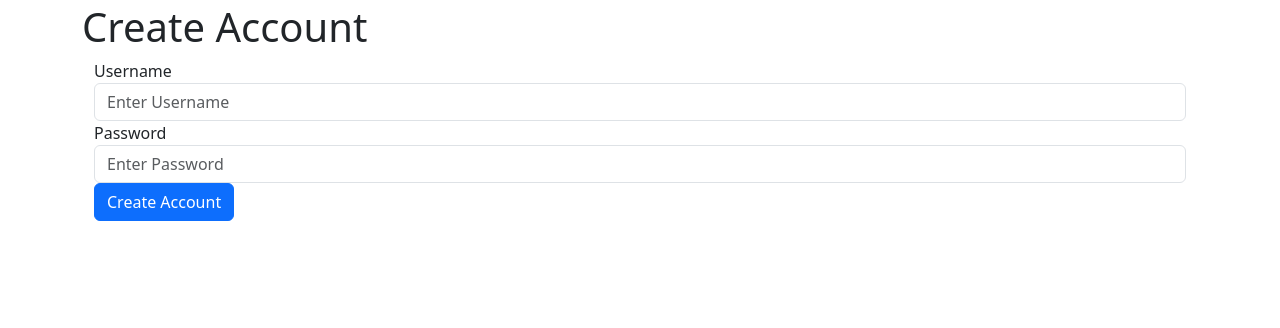
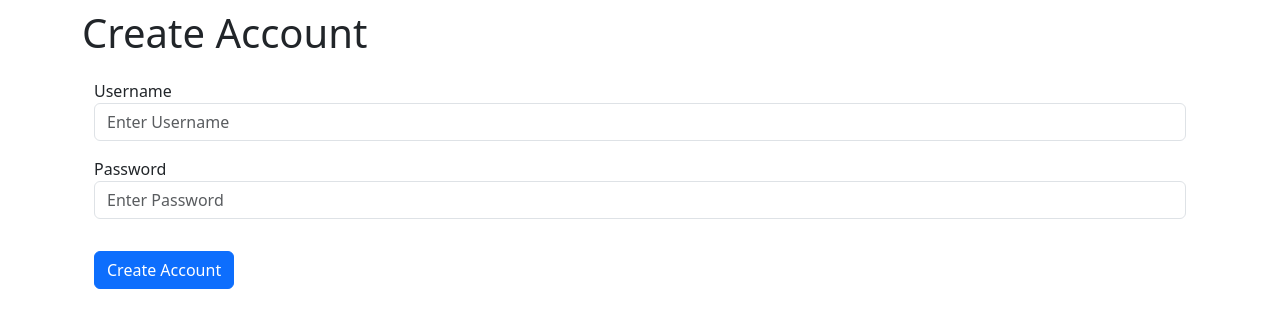
Before and after one commit to benjamin-odell/miniproject4BenjaminOdell, a Django app: page /create_user in a window 1280 px wide. Shown: the part 55-383 px from the top of the page. Run offline with Django 5.2, Linux system fonts and the light colour scheme.

Commit message:
Refines user form heading indentation and spacing.

```diff
--- a/notes/notes/templates/notes/create_user.html
+++ b/notes/notes/templates/notes/create_user.html
@@ -2,7 +2,7 @@
 {% block title %}Create Account{% endblock %}
 
 {% block content %}
-<h1>Create Account</h1>
+    <p class="fs-1">Create Account</p>
     {% if error %}
         <div class="alert alert-danger" role="alert">{{ error }}</div>
     {% endif %}
@@ -13,11 +13,11 @@
                 <label for="username">Username</label>
                 <input type="text" name="username" required class="form-control" placeholder="Enter Username">
             </div>
-        <div class="form-group">
+            <div class="form-group my-md-3">
                 <label for="password">Password</label>
                 <input type="password" name="password" required class="form-control" placeholder="Enter Password">
             </div>
-        <input type="submit" value="Create Account" class="btn btn-primary">
+            <input type="submit" value="Create Account" class="btn btn-primary my-md-3">
         </form>
     </div>
 {% endblock %}
--- a/notes/notes/templates/notes/login.html
+++ b/notes/notes/templates/notes/login.html
@@ -1,7 +1,7 @@
 {% extends 'base.html' %}
 {% block title %}Login{% endblock %}
 {% block content %}
-<h1>Login</h1>
+<p class="fs-1">Login</p>
     {% if error %}
     <div class="alert alert-danger" role="alert">{{ error }}</div>
     {% endif %}
@@ -12,11 +12,11 @@
             <label for="username">Username</label>
             <input type="text" name="username" required class="form-control" placeholder="Enter Username">
         </div>
-        <div class="form-group">
+        <div class="form-group my-md-3">
             <label for="password">Password</label>
             <input type="password" name="password" required class="form-control" placeholder="Enter Password">
         </div>
-        <input type="submit" value="Login" class="btn btn-primary">
+        <input type="submit" value="Login" class="btn btn-primary my-md-3">
     </form>
 </div>
 {% endblock %}
```
Lines whose indentation alone changed are shown as unchanged.
